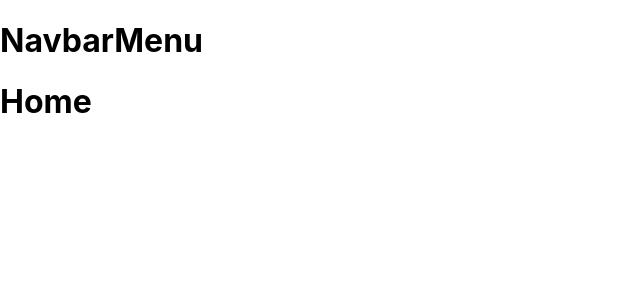
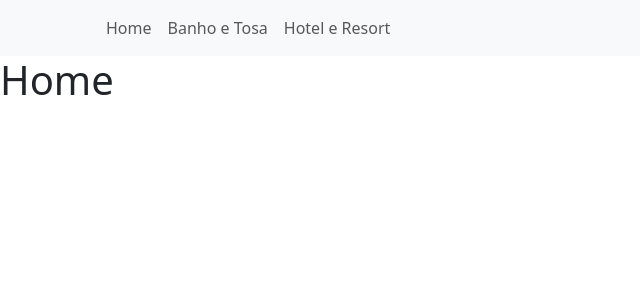
Before and after one commit to isabelatodescatt2/petshopAulaFORK, a React (Create React App) app: page / in a window 1280 px wide. Shown: the top 300 px of the page, without its empty margins (0-640 px from the left). Built offline with nearby package versions, Linux system fonts and the light colour scheme.

Commit message:
Add files via upload

```diff
--- a/package.json
+++ b/package.json
@@ -7,8 +7,9 @@
     "@testing-library/jest-dom": "^6.6.3",
     "@testing-library/react": "^16.3.0",
     "@testing-library/user-event": "^13.5.0",
-    "bootstrap": "^5.3.5",
+    "bootstrap": "^5.3.6",
     "react": "^19.1.0",
+    "react-bootstrap": "^2.10.9",
     "react-dom": "^19.1.0",
     "react-router-dom": "^7.5.3",
     "react-scripts": "5.0.1",
--- a/src/index.js
+++ b/src/index.js
@@ -3,6 +3,7 @@ import ReactDOM from 'react-dom/client';
 import './index.css';
 import App from './App';
 import reportWebVitals from './reportWebVitals';
+import 'bootstrap/dist/css/bootstrap.min.css';
 
 const root = ReactDOM.createRoot(document.getElementById('root'));
 root.render(
--- a/src/pages/NavbarMenu.js
+++ b/src/pages/NavbarMenu.js
@@ -1,10 +1,23 @@
 import React from 'react'
+import Container from 'react-bootstrap/Container';
+import Nav from 'react-bootstrap/Nav';
+import Navbar from 'react-bootstrap/Navbar';
+import petshoplogo from '../imagens/petshoplogo.png'
 
 function NavbarMenu() {
   return (
-    <div>
-        <h1>NavbarMenu</h1>
-    </div>
+    <Navbar bg="light" data-bs-theme="light">
+        <Container>
+          <Navbar.Brand href="#home">
+            <img src='' alt=''/>
+          </Navbar.Brand>
+          <Nav className="me-auto">
+            <Nav.Link href="#home">Home</Nav.Link>
+            <Nav.Link href="#BanhoTosa">Banho e Tosa</Nav.Link>
+            <Nav.Link href="#pricing">Hotel e Resort</Nav.Link>
+          </Nav>
+        </Container>
+      </Navbar>
   )
 }
 
```
Also changed, not shown: imagens/petshoplogo.png (added), 1 other file (tests, documents, lock files or other folders).
